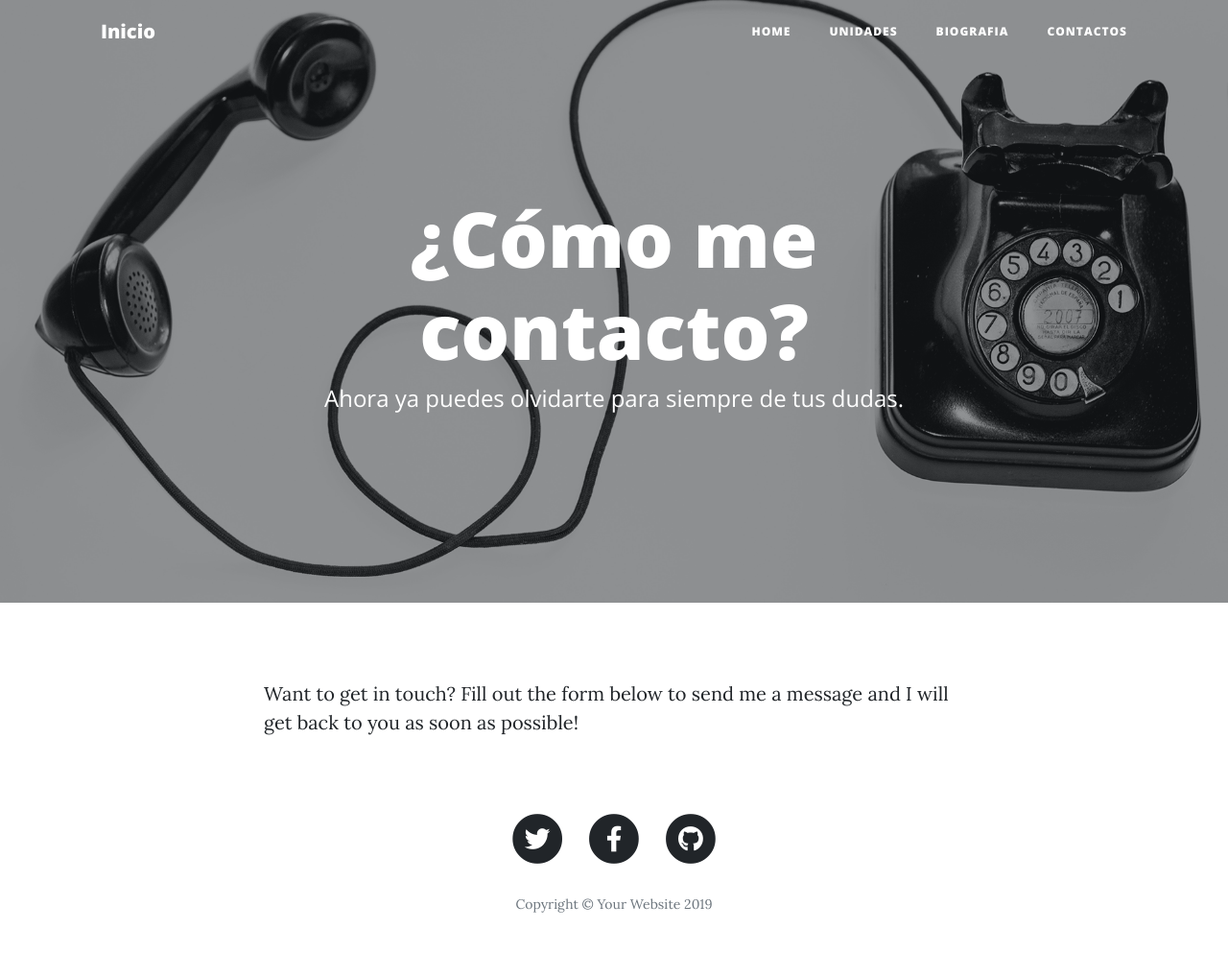
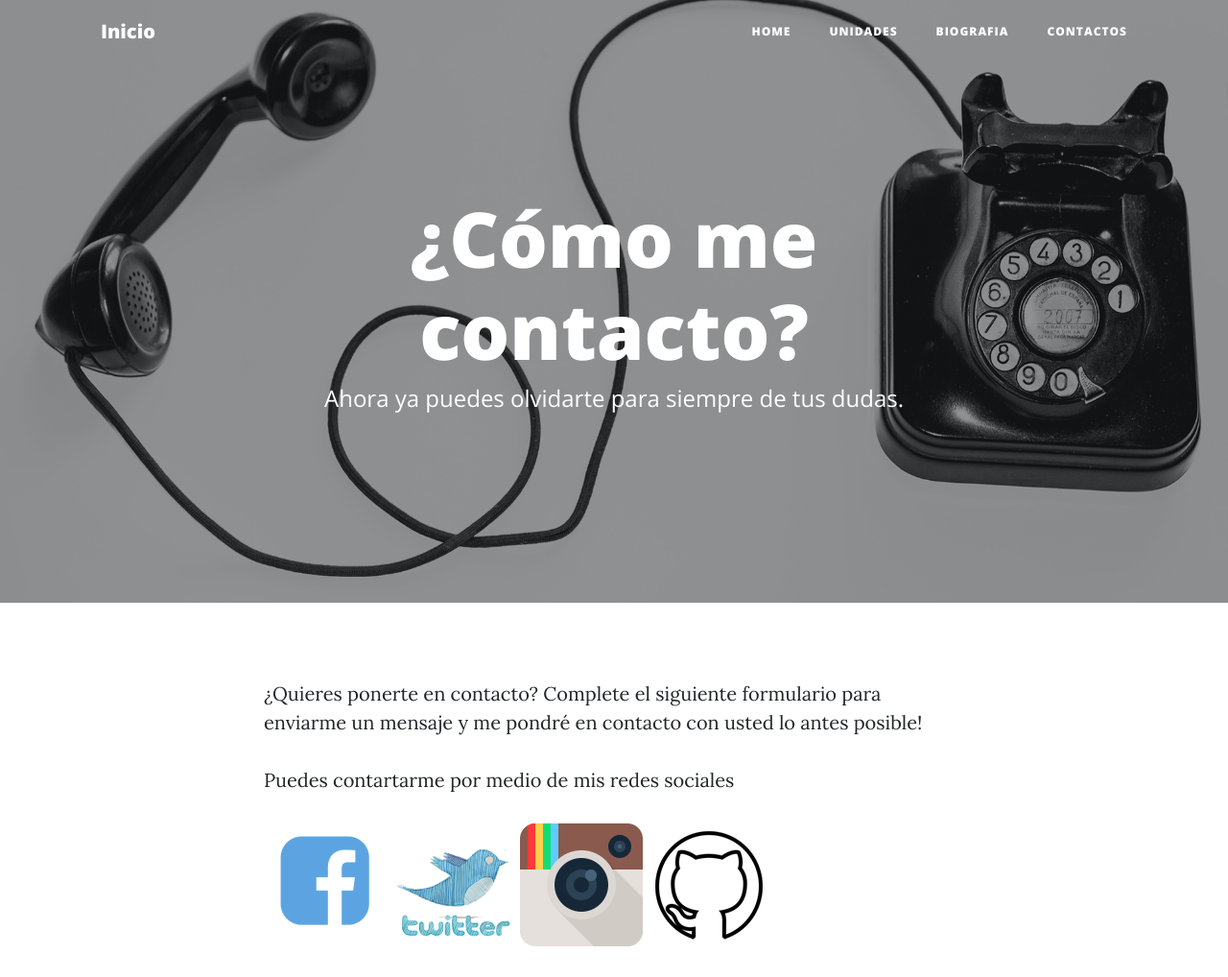
Before and after one commit to Andysp000/p., a website: page contact.html in a window 1280 px wide. Shown: the whole page at 96% size. Drawn offline with nearby package versions, Linux system fonts and the light colour scheme.

Commit message:
Update contact.html

```diff
--- a/contact.html
+++ b/contact.html
@@ -71,45 +71,13 @@
   <div class="container">
     <div class="row">
       <div class="col-lg-8 col-md-10 mx-auto">
-        <p>Want to get in touch? Fill out the form below to send me a message and I will get back to you as soon as possible!</p>
+        <p>¿Quieres ponerte en contacto? Complete el siguiente formulario para enviarme un mensaje y me pondré en contacto con usted lo antes posible!</p>
 
-  <!-- Footer -->
-  <footer>
-    <div class="container">
-      <div class="row">
-        <div class="col-lg-8 col-md-10 mx-auto">
-          <ul class="list-inline text-center">
-            <li class="list-inline-item">
-              <a href="#">
-                <span class="fa-stack fa-lg">
-                  <i class="fas fa-circle fa-stack-2x"></i>
-                  <i class="fab fa-twitter fa-stack-1x fa-inverse"></i>
-                </span>
-              </a>
-            </li>
-            <li class="list-inline-item">
-              <a href="#">
-                <span class="fa-stack fa-lg">
-                  <i class="fas fa-circle fa-stack-2x"></i>
-                  <i class="fab fa-facebook-f fa-stack-1x fa-inverse"></i>
-                </span>
-              </a>
-            </li>
-            <li class="list-inline-item">
-              <a href="#">
-                <span class="fa-stack fa-lg">
-                  <i class="fas fa-circle fa-stack-2x"></i>
-                  <i class="fab fa-github fa-stack-1x fa-inverse"></i>
-                </span>
-              </a>
-            </li>
-          </ul>
-          <p class="copyright text-muted">Copyright &copy; Your Website 2019</p>
-        </div>
-      </div>
-    </div>
-  </footer>
-
+  <p>Puedes contartarme por medio de mis redes sociales<p>
+        <a href="https://www.facebook.com/andy.sanchez.71271466"><img src=img/Face.jpg></a>
+        <a href="https://twitter.com/p4cm1n"><img src=img/twi.jpg></a>
+        <a href="https://www.instagram.com/dr.pacmin/?hl=es-la"><img src=img/ins.jpg></a>
+<a href="https://github.com/Andysp000"><img src=img/git.jpg></a>
   <!-- Bootstrap core JavaScript -->
   <script src="vendor/jquery/jquery.min.js"></script>
   <script src="vendor/bootstrap/js/bootstrap.bundle.min.js"></script>
```
